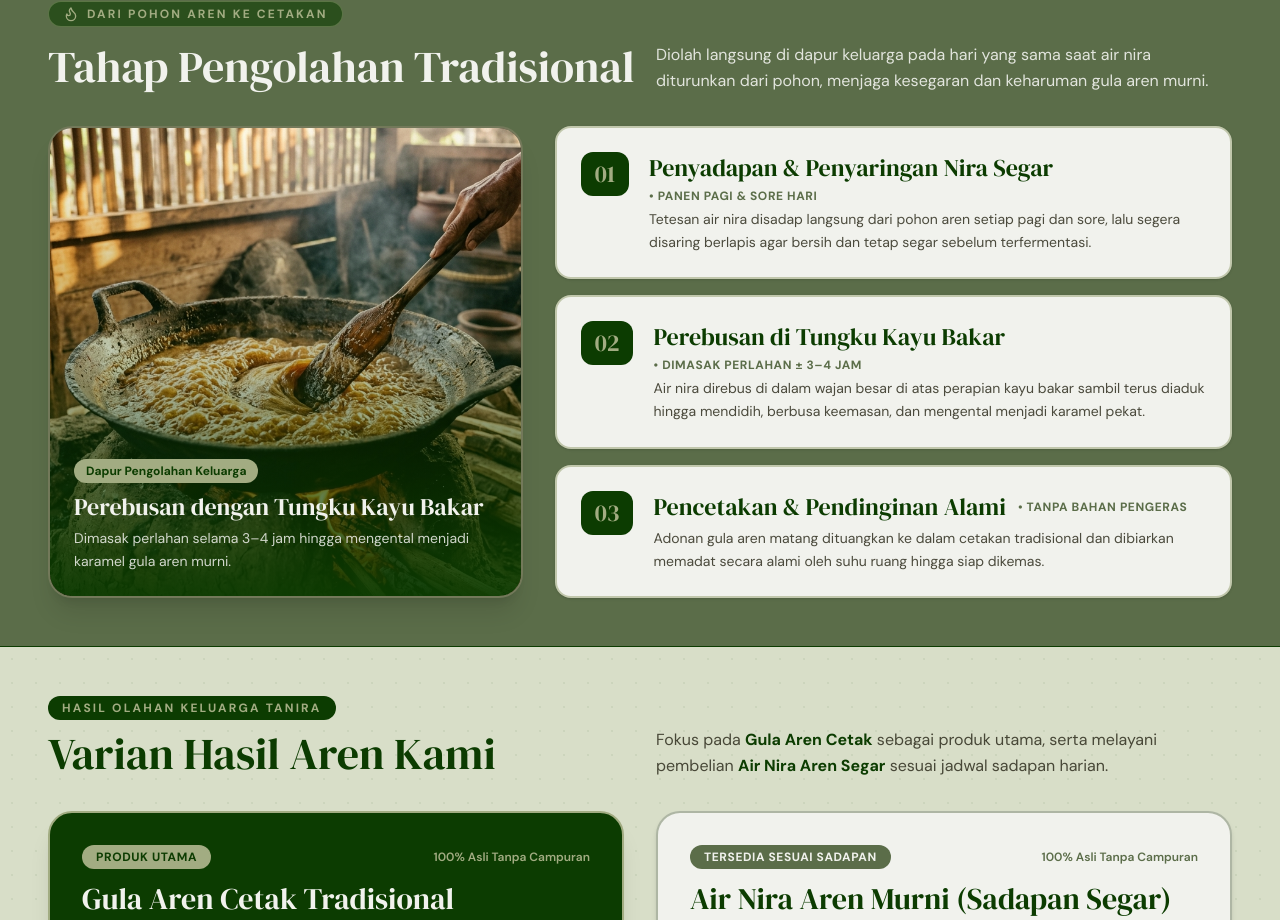
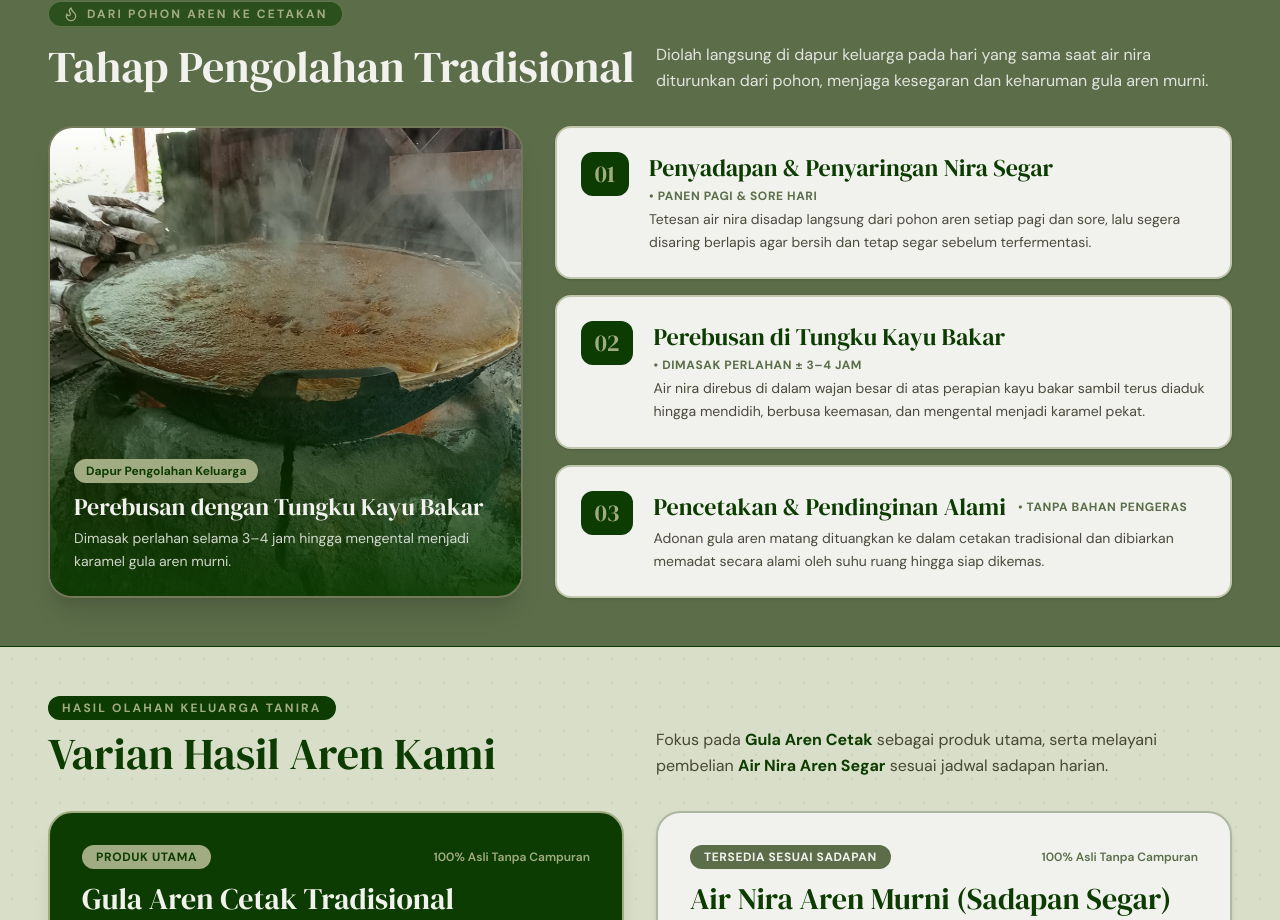
Before and after one commit to irmatiara/tanira, a Next.js app: page / in a window 1280 px wide. Shown: the part 1619-2539 px from the top of the page. Built offline with nearby package versions, Linux system fonts and the light colour scheme.

Commit message:
ubah foto

```diff
--- a/src/components/sections/ProcessSection.tsx
+++ b/src/components/sections/ProcessSection.tsx
@@ -29,13 +29,13 @@ export default function ProcessSection() {
 
         <div className="grid grid-cols-1 lg:grid-cols-12 gap-8 items-stretch">
           {/* Left Column: Kitchen Visual */}
-          <div className="lg:col-span-5 relative rounded-3xl overflow-hidden border-2 border-sage/60 shadow-xl min-h-[300px] sm:min-h-[380px] bg-earth">
+          <div className="lg:col-span-5 relative rounded-3xl overflow-hidden border-2 border-sage/60 shadow-xl h-[320px] sm:h-[380px] lg:h-auto lg:min-h-full bg-earth">
             <Image
-              src="/images/proses-nira.jpg"
+              src="/images/proses-nira.jpeg"
               alt="Proses Perebusan Air Nira Aren di Wajan Tungku Kayu Bakar"
-              width={900}
-              height={650}
-              className="w-full h-full object-cover"
+              fill
+              sizes="(max-width: 1024px) 100vw, 42vw"
+              className="object-cover object-center"
             />
             <div className="absolute inset-0 bg-gradient-to-t from-forest/95 via-forest/25 to-transparent" />
             <div className="absolute bottom-6 left-6 right-6 text-mist">
```
Also changed, not shown: public/images/proses-nira.jpeg (added), public/images/proses-nira.jpg (deleted).
